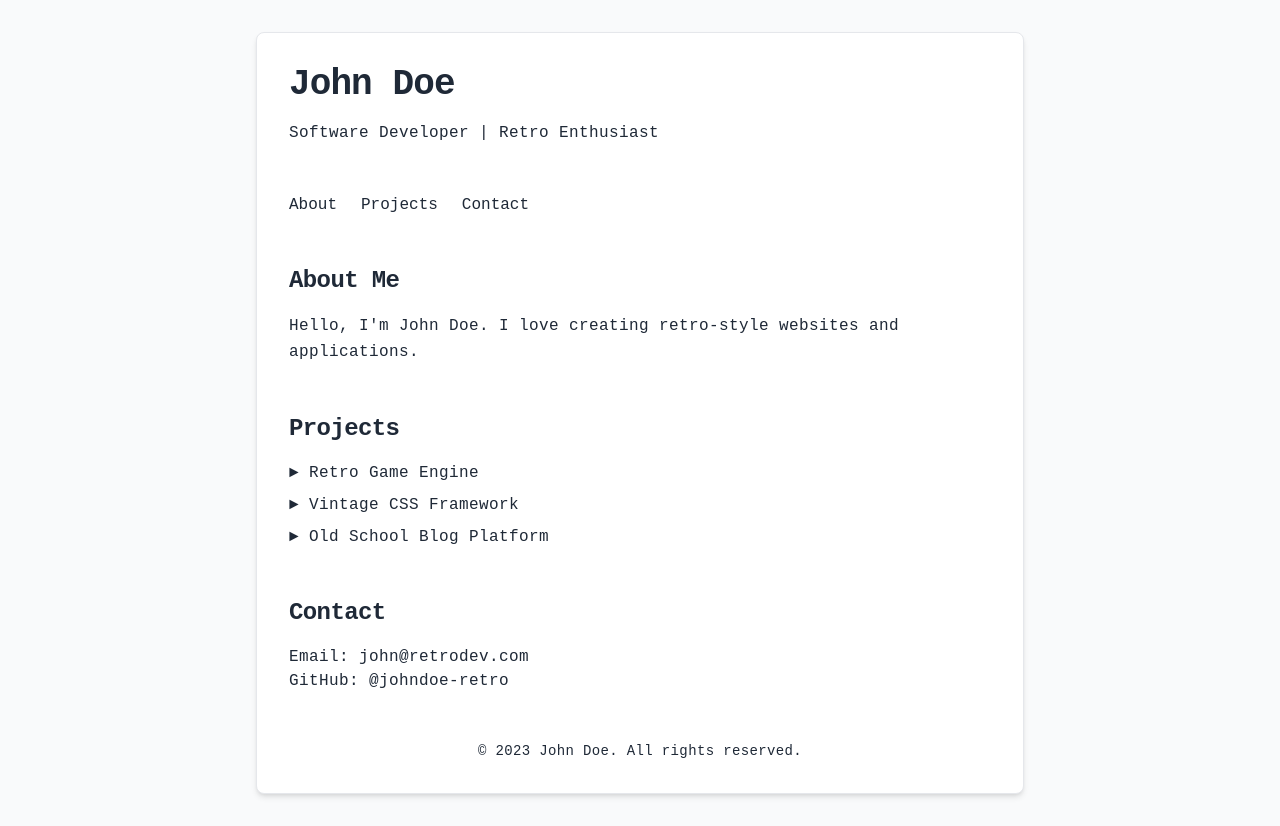
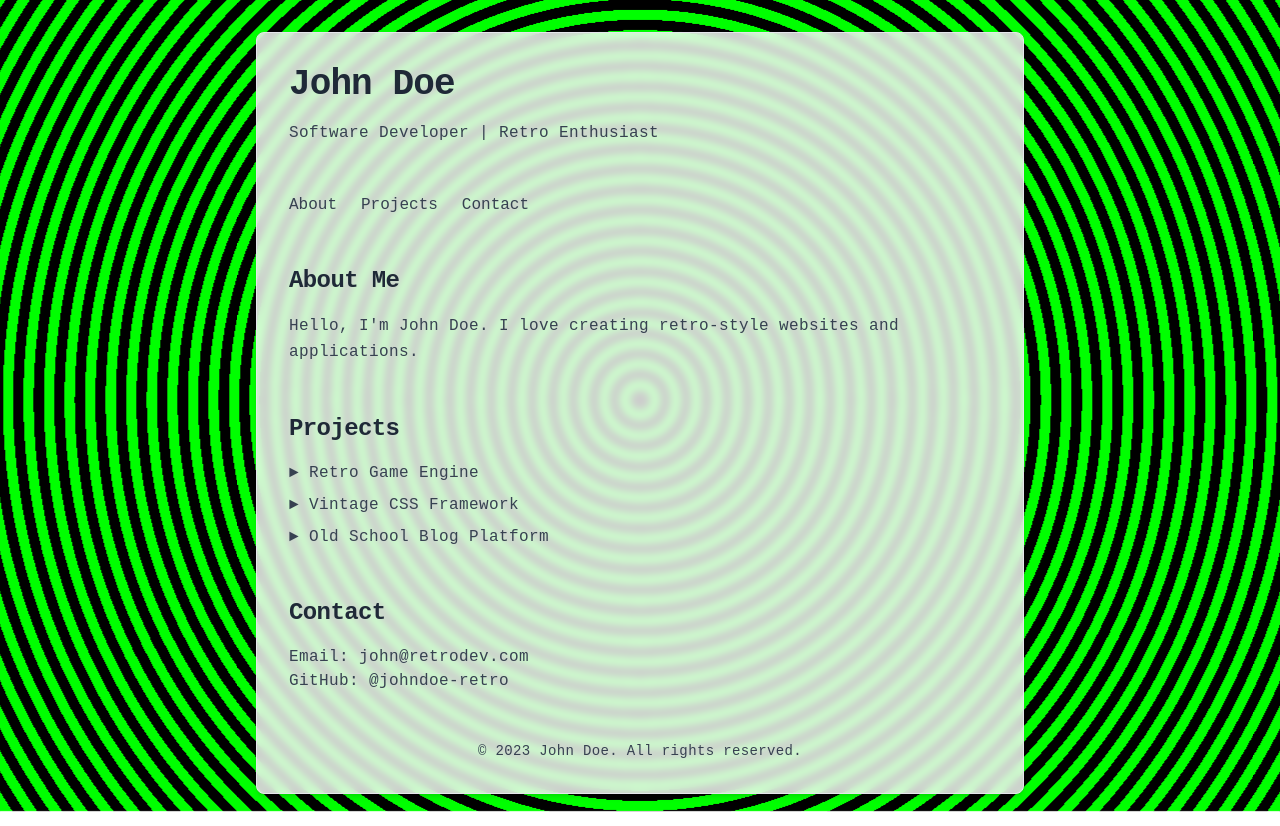
Before and after one commit to deerdear/justdothings-netlify, a React (Vite) app: page / in a window 1280 px wide. Built offline with nearby package versions, Linux system fonts and the light colour scheme.

Commit message:
Add background animation effect
Implement a background animation that continuously displays behind the text elements in the application.
[skip gpt_engineer]

```diff
--- a/src/pages/Index.jsx
+++ b/src/pages/Index.jsx
@@ -2,30 +2,32 @@ import React from 'react';
 
 const Index = () => {
   return (
-    <div className="min-h-screen bg-gray-50 text-gray-800 p-8 font-mono relative">
-      <div className="max-w-3xl mx-auto bg-white border border-gray-200 rounded-lg shadow-md p-8">
+    <div className="min-h-screen font-mono relative overflow-hidden">
+      <div className="hypnotic-bg"></div>
+      <div className="relative z-10 p-8">
+        <div className="max-w-3xl mx-auto bg-white/80 border border-gray-200 rounded-lg shadow-md p-8 backdrop-blur-sm">
           <header className="mb-12">
-          <h1 className="text-4xl font-bold mb-4 tracking-tight">John Doe</h1>
-          <p className="text-base tracking-wide">Software Developer | Retro Enthusiast</p>
+            <h1 className="text-4xl font-bold mb-4 tracking-tight text-gray-800">John Doe</h1>
+            <p className="text-base tracking-wide text-gray-700">Software Developer | Retro Enthusiast</p>
           </header>
 
           <nav className="mb-12">
             <ul className="flex flex-col space-y-4 sm:flex-row sm:space-y-0 sm:space-x-6">
-            <li><a href="#about" className="hover:text-blue-600 transition-colors">About</a></li>
-            <li><a href="#projects" className="hover:text-blue-600 transition-colors">Projects</a></li>
-            <li><a href="#contact" className="hover:text-blue-600 transition-colors">Contact</a></li>
+              <li><a href="#about" className="hover:text-blue-600 transition-colors text-gray-700">About</a></li>
+              <li><a href="#projects" className="hover:text-blue-600 transition-colors text-gray-700">Projects</a></li>
+              <li><a href="#contact" className="hover:text-blue-600 transition-colors text-gray-700">Contact</a></li>
             </ul>
           </nav>
 
           <main className="space-y-12">
             <section id="about">
-            <h2 className="text-2xl font-bold mb-4 tracking-tight">About Me</h2>
-            <p className="text-base leading-relaxed tracking-wide">Hello, I'm John Doe. I love creating retro-style websites and applications.</p>
+              <h2 className="text-2xl font-bold mb-4 tracking-tight text-gray-800">About Me</h2>
+              <p className="text-base leading-relaxed tracking-wide text-gray-700">Hello, I'm John Doe. I love creating retro-style websites and applications.</p>
             </section>
 
             <section id="projects">
-            <h2 className="text-2xl font-bold mb-4 tracking-tight">Projects</h2>
-            <ul className="text-base space-y-2 tracking-wide">
+              <h2 className="text-2xl font-bold mb-4 tracking-tight text-gray-800">Projects</h2>
+              <ul className="text-base space-y-2 tracking-wide text-gray-700">
                 <li>► Retro Game Engine</li>
                 <li>► Vintage CSS Framework</li>
                 <li>► Old School Blog Platform</li>
@@ -33,15 +35,16 @@ const Index = () => {
             </section>
 
             <section id="contact">
-            <h2 className="text-2xl font-bold mb-4 tracking-tight">Contact</h2>
-            <p className="text-base tracking-wide">Email: john@retrodev.com</p>
-            <p className="text-base tracking-wide">GitHub: @johndoe-retro</p>
+              <h2 className="text-2xl font-bold mb-4 tracking-tight text-gray-800">Contact</h2>
+              <p className="text-base tracking-wide text-gray-700">Email: john@retrodev.com</p>
+              <p className="text-base tracking-wide text-gray-700">GitHub: @johndoe-retro</p>
             </section>
           </main>
 
           <footer className="mt-12 text-center">
-          <p className="text-sm tracking-wide">&copy; 2023 John Doe. All rights reserved.</p>
+            <p className="text-sm tracking-wide text-gray-700">&copy; 2023 John Doe. All rights reserved.</p>
           </footer>
+        </div>
       </div>
     </div>
   );
```
Lines whose indentation alone changed are shown as unchanged.
